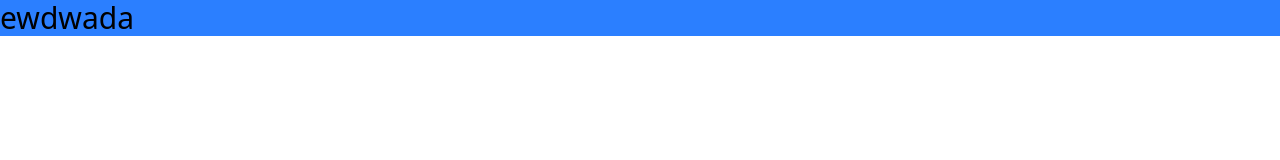
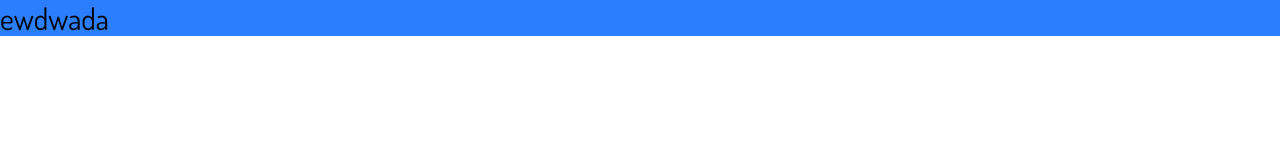
Before and after one commit to rafaelmarcoo/KitaKits--frontend, a React (Vite) app: page / in a window 1280 px wide. Shown: the top 160 px of the page. Built offline with nearby package versions, Linux system fonts and the light colour scheme.

Commit message:
Imported Dosis font

```diff
--- a/package.json
+++ b/package.json
@@ -11,9 +11,10 @@
   },
   "dependencies": {
     "@tailwindcss/vite": "^4.0.0",
+    "lucide-react": "^0.474.0",
     "react": "^18.3.1",
     "react-dom": "^18.3.1",
-    "react-router-dom": "^7.1.3",
+    "react-router-dom": "^7.1.5",
     "tailwindcss": "^4.0.0"
   },
   "devDependencies": {
--- a/src/index.css
+++ b/src/index.css
@@ -1 +1,9 @@
+@import url('https://fonts.googleapis.com/css2?family=Dosis:wght@200..800&family=Exo+2:ital,wght@0,100..900;1,100..900&family=Poppins:ital,wght@0,100;0,200;0,300;0,400;0,500;0,600;0,700;0,800;0,900;1,100;1,200;1,300;1,400;1,500;1,600;1,700;1,800;1,900&family=Quicksand:wght@300..700&family=Ubuntu:ital,wght@0,300;0,400;0,500;0,700;1,300;1,400;1,500;1,700&display=swap');
 @import "tailwindcss";
+
+:root {
+    font-family: "Dosis", serif;
+    font-optical-sizing: auto;
+    font-weight: 400;
+    font-style: normal;
+}
```
Also changed, not shown: 1 other file (tests, documents, lock files or other folders).
